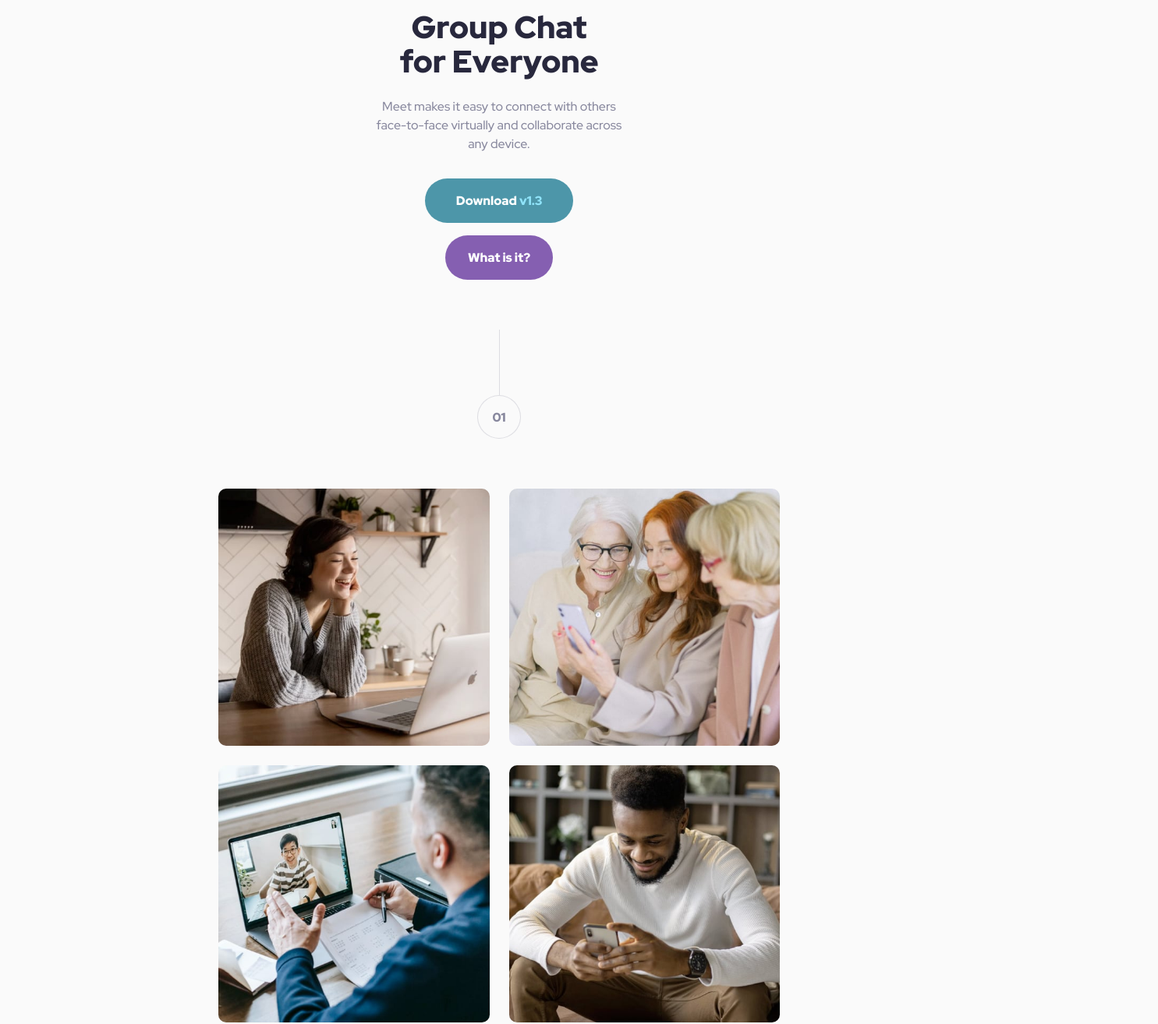
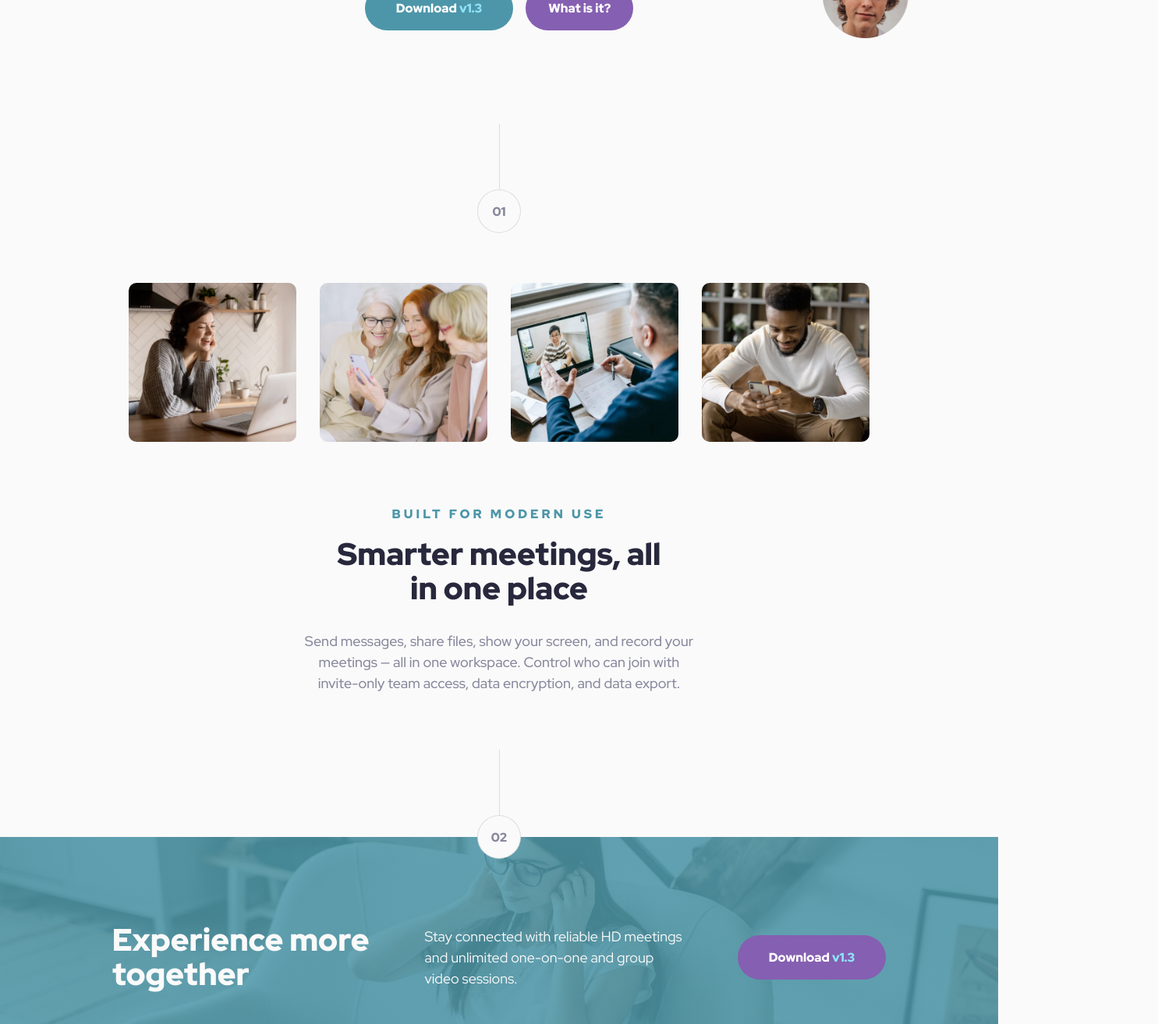
Before and after one commit to Giulo25/Meet-landing-page, a plain HTML site: page index.html in a window 1280 px wide. Shown: the part 480-1794 px from the top of the page at 78% size, 1485 px wide, since content can reach past the window. Drawn offline with Linux system fonts and the light colour scheme.

Commit message:
Add files via upload

```diff
--- a/index.html
+++ b/index.html
@@ -15,44 +15,43 @@
   <body>
 
     <header>
-      <!-- <div class="hero-logo-container"> -->
         <img src="assets/logo.svg" alt="Meet landing page logo">
-      <!-- </div> -->
     </header>
 
 
     <!-- hero section -->
 
     <section class="hero-section">
-      <img src="assets/tablet/image-hero.png" width="110%" height="auto" alt="Background image">
 
       <div class="hero-text">
           <h1>Group Chat for Everyone</h1>
           <p>Meet makes it easy to connect with others face-to-face virtually and collaborate across any device.</p>
       </div>
+
       <div class="hero-btn">
-        <button class="btn btn-download">Download <span>v1.3</span></button>
+        <button class="btn btn-download">Download <span> v1.3</span></button>
         <a role="button" href="#" class="btn btn-what">What is it?</a>
       </div>
+
     </section>
 
     <!-- main section -->
 
     <main class="main-section">
 
-      <div class="step-container mt-64">
-        <div class="step step-1">01</div>
+      <div class="step-container step-container-1">
+        <div class="step">01</div>
       </div>
 
-      <div class="main-gallery mt-64">
+      <div class="main-gallery">
         <img src="assets/desktop/image-woman-in-videocall.jpg" alt="Woman in videocall">
         <img src="assets/desktop/image-women-videochatting.jpg" alt="Women in videochatting">
         <img src="assets/desktop/image-men-in-meeting.jpg" alt="Men in meeting">
         <img src="assets/desktop/image-man-texting.jpg" alt="Man texting">
       </div>
 
-      <div class="main-text mt-64">
-        <h4>Built for modern use</h4>
+      <div class="main-text">
+        <h3>Built for modern use</h3>
         <h2>Smarter meetings, all in one place</h2>
         <p>
           Send messages, share files, show your screen, and record your meetings — all in one workspace.
--- a/style.css
+++ b/style.css
@@ -14,7 +14,6 @@ html {
 
 body {
     font-size: 1.6rem;
-    overflow-x: hidden;
     background-color: #FAFAFA;
     max-width: 76.8rem;
     margin: 0 auto;
@@ -34,7 +33,7 @@ h2 {
     line-height: 1.1;
     color: #28283D;
 }
-h4 {
+h3 {
     font-weight: 900;
     font-size: 1.6rem;
     line-height: 2.6rem;
@@ -80,56 +79,49 @@ p {
     background-color: #B18BDD;
 }
 
-/* helpers
+/* header
 --------------------------------------------- */
-.mt-64 {
-    margin-top: 6.4rem;
+header {
+    display: flex;
+    justify-content: center;
+    padding-top: 4.8rem;
+    padding-bottom: 5.4rem;
 }
 
 
-
-
-/* header
+/* hero section
 --------------------------------------------- */
 
-
-header {
-    display: flex;
-    justify-content: center;
-    padding-block: 5rem;
+.hero-section {
+    background: url(assets/tablet/image-hero.png) top center/108% no-repeat;
+    padding-top: min(40vw, 300px);
 }
 
-/* hero section
---------------------------------------------- */
-.hero-section img {
-    margin-left: 50%;
-    transform: translateX(-50%);
-}
-
-
 .hero-text {
-    display: grid;
-    grid-template-columns: 1fr;
+    display: flex;
+    flex-direction: column;
+    align-items: center;
     text-align: center;
-    margin-top: 4.8rem;
     padding-inline: 2.4rem;
+    padding-top: 4.8rem;
 }
 .hero-text h1 {
     max-width: 10ch;
-    justify-self: center;
     margin-bottom: 2.4rem;
 }
 .hero-text p {
     margin-bottom: 3.2rem;
     max-width: 32ch;
-    justify-self: center;
 }
 
 .hero-btn {
-    display: grid;
+    display: flex;
+    flex-direction: column;
     gap: 1.6rem;
-    justify-items: center;
+    justify-content: center;
+    align-items: center;
 }
+
 
 
 /* main section
@@ -144,6 +136,7 @@ header {
     display: flex;
     align-items: flex-end;
     justify-content: center;
+    margin-top: 6.4rem;
 }
 
 .step {
@@ -182,24 +175,35 @@ header {
 .main-gallery {
     display: grid;
     grid-template-columns: 1fr 1fr;
-    grid-template-rows: auto;
     gap: 2.5rem;
+    max-width: 50rem;
+    margin: auto;
+    margin-top: 6.4rem;
 }
 
 .main-gallery img {
     border-radius: 10px;
     width: 100%;
+
 }
 
 /* Text */
 
 .main-text {
     text-align: center;
+    display: flex;
+    flex-direction: column;
+    align-items: center;
+    margin-top: 6.4rem;
 }
 .main-text h2 {
     margin-top: 2.4rem;
     margin-bottom: 3.2rem;
+    max-width: 18ch;
 }
+.main-text p {
+        max-width: 55ch;
+    }
 
 /* footer
 --------------------------------------------- */
@@ -207,13 +211,18 @@ header {
 footer {
     background: linear-gradient(rgba(77, 151, 169, 0.85), rgba(77, 151, 169, 0.85)), url(assets/mobile/image-footer.jpg) top center/cover no-repeat;
     text-align: center;
-    padding-inline: 2.4rem;
-    padding-bottom: 7.2rem;
-    padding-top: 9.2rem;
+    padding: 9.2rem 2.4rem 7.2rem 2.4rem;
+    display: flex;
+    flex-direction: column;
+    align-items: center;
 }
 footer h2,
 footer p {
     color: #FAFAFA;
+}
+
+footer h2 {
+    max-width: 15ch;
 }
 
 footer p {
@@ -221,6 +230,7 @@ footer p {
     font-weight: 400;
     margin-top: 2.4rem;
     margin-bottom: 3.2rem;
+    max-width: 48ch;
 }
 .btn-footer {
     background-color: #855FB1;
@@ -228,3 +238,150 @@ footer p {
 .btn-footer:hover {
     background-color: #B18BDD;
 }
+
+
+/* media queries
+--------------------------------------------- */
+/* tablet 768px */
+@media (min-width: 48em ) {
+    /* Typoghrapy */
+    h1 {
+        font-size: 4.8rem;
+        line-height: 1;
+    }
+    h2 {font-size: 4rem;}
+
+
+    /* header */
+    header {
+        padding-bottom: 6.4rem;
+    }
+
+    /* hero section */
+    .hero-btn {
+        flex-direction: row;
+    }
+    .hero-text {
+        padding-top: 7.2rem;
+    }
+    .hero-text p {
+        max-width: 40ch;
+    }
+
+    /* main section */
+    .main-section {
+        padding-inline: 4rem;
+    }
+    .main-text h2 {
+        margin-top: 1.6rem;
+        max-width: 16ch;
+    }
+    .main-gallery {
+        grid-template-columns: repeat(4, 1fr);
+        gap: 1.1rem;
+        max-width: 100%;
+    }
+    .step-container-1 {
+        margin-top: 8rem;
+    }
+    .step-container-2 {
+        margin-top: 5.2rem;
+    }
+    .main-text {
+        margin-top: 4.8rem;
+    }
+
+    /* footer */
+    footer {
+        background: linear-gradient(rgba(77, 151, 169, 0.85), rgba(77, 151, 169, 0.85)), url(assets/tablet/image-footer.jpg) top center/cover no-repeat;
+    }
+    footer p {
+        margin-top: 3.2rem;
+        margin-bottom: 4rem;
+    }
+}
+
+/* desktop 1232px */
+@media (min-width: 77em ){
+    body {
+        max-width: 144.1rem;
+    }
+    /* header */
+    header {
+        padding-top: 8rem;
+        padding-bottom: 6rem;
+    }
+
+    /* Typoghrapy */
+    h1 {
+        font-size: 6.4rem;
+        line-height: 1;
+    }
+    h2 {font-size: 4rem;}
+    p{font-size: 1.8rem;}
+
+    /* hero-section */
+    .hero-section {
+        background: url(assets/desktop/image-hero-left.png) -3% top no-repeat,
+        url(assets/desktop/image-hero-right.png) 103% bottom no-repeat;
+        padding-top: 5rem;
+        padding-bottom: 1rem;
+        max-width: 100%;
+    }
+    .hero-text {
+        padding: 0;
+        padding-inline: 40rem;
+    }
+    .hero-text h1 {
+        margin-bottom: 3.4rem;
+    }
+    .hero-text p {
+        max-width: 45ch;
+        margin-bottom: 3.2rem;
+        font-size: 1.8rem;
+        line-height: 1.4;
+    }
+
+    /* main section */
+    .main-section {
+        padding-inline: 16.5rem;
+    }
+    .main-gallery {
+        gap: 3rem;
+        margin-bottom: 8rem;
+    }
+    .step-container-1 {
+        margin-top: 11rem;
+    }
+    .main-text p {
+        max-width: 42ch;
+    }
+    .step-container-2 {
+        margin-top: 4.4rem;
+    }
+
+    /* footer */
+
+    footer {
+        background: linear-gradient(rgba(77, 151, 169, 0.85), rgba(77, 151, 169, 0.85)), url(assets/desktop/image-footer.jpg) top center/cover no-repeat;
+        flex-direction: row;
+        justify-content: space-around;
+        text-align: left;
+        padding: 11rem;
+    }
+    footer h2 {
+        max-width: 12ch;
+    }
+    footer p {
+        max-width: 28ch;
+        margin: 0;
+    }
+}
+/* 1440px */
+@media (min-width: 90em ) {
+    .hero-section {
+        background: url(assets/desktop/image-hero-left.png) left top no-repeat,
+        url(assets/desktop/image-hero-right.png) right bottom no-repeat;
+
+    }
+}
```
Also changed, not shown: desktop-screenshot.png (added), mobile-screenshot.png (added), tablet-screenshot.png (added), 1 other file.
